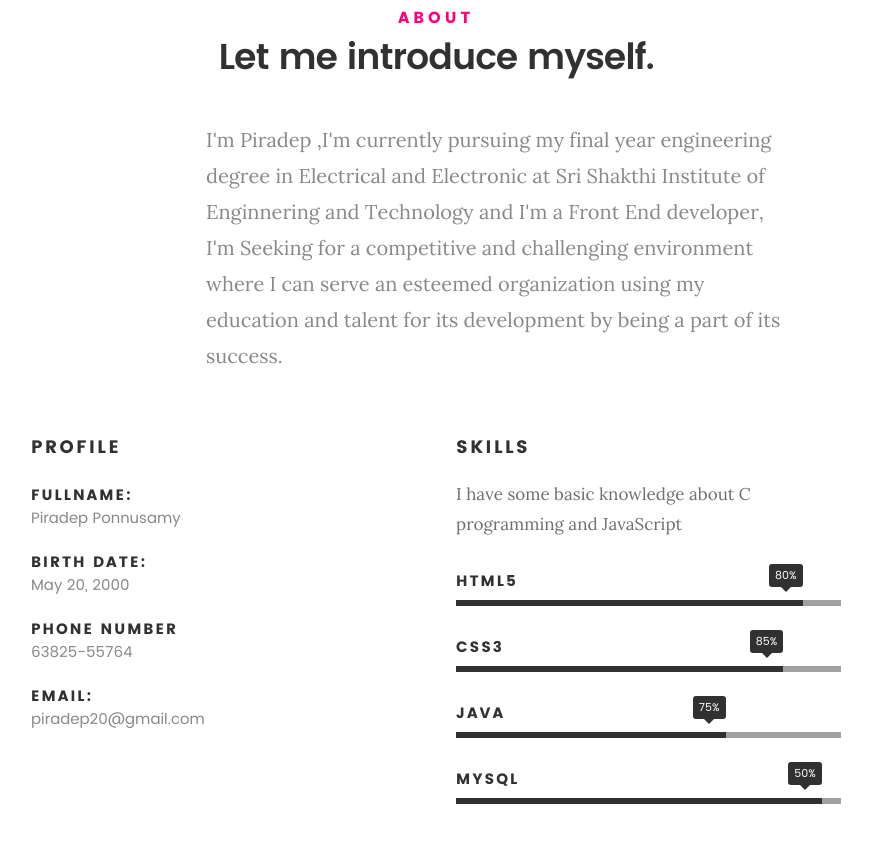
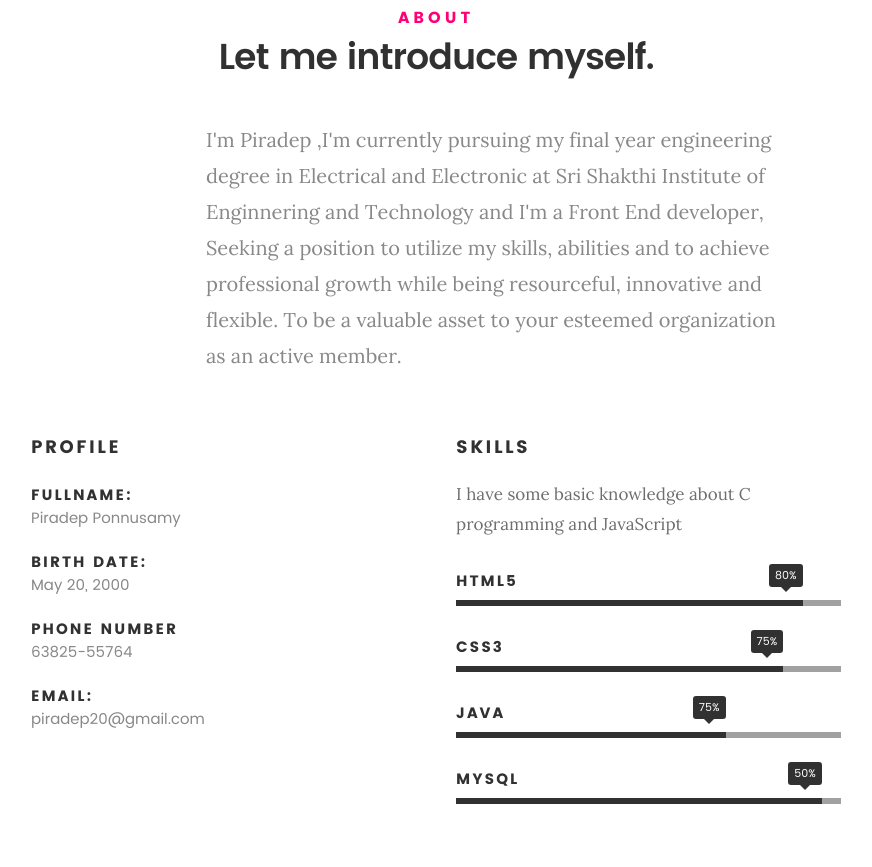
Before and after one commit to Piradep/Piradep.github.io, a plain HTML site: page index.html in a window 1280 px wide. Shown: the part 917-1784 px from the top of the page, without its empty margins (204-1076 px from the left). Drawn offline with Linux system fonts and the light colour scheme; files whose address does not match are found by name.

Commit message:
Update index.html

```diff
--- a/index.html
+++ b/index.html
@@ -108,8 +108,7 @@
 
                     <!-- <img src="#" alt="Profile Picture"> -->
 
-                    <p class="lead">I'm Piradep ,I'm currently pursuing my final year engineering degree in Electrical and Electronic at Sri Shakthi Institute of Enginnering and Technology and I'm a Front End developer, I'm Seeking for a competitive and challenging environment
-                        where I can serve an esteemed organization using my education and talent for its development by being a part of its success.</p>
+                    <p class="lead">I'm Piradep ,I'm currently pursuing my final year engineering degree in Electrical and Electronic at Sri Shakthi Institute of Enginnering and Technology and I'm a Front End developer, Seeking a position to utilize my skills, abilities and to achieve professional growth while being resourceful, innovative and flexible. To be a valuable asset to your esteemed organization as an active member.</p>
                 </div>
 
             </div>
@@ -156,7 +155,7 @@
                         <strong>HTML5</strong>
                     </li>
                     <li>
-                        <div class="progress percent85"><span>85%</span></div>
+                        <div class="progress percent85"><span>75%</span></div>
                         <strong>CSS3</strong>
                     </li>
                     <li>
```
